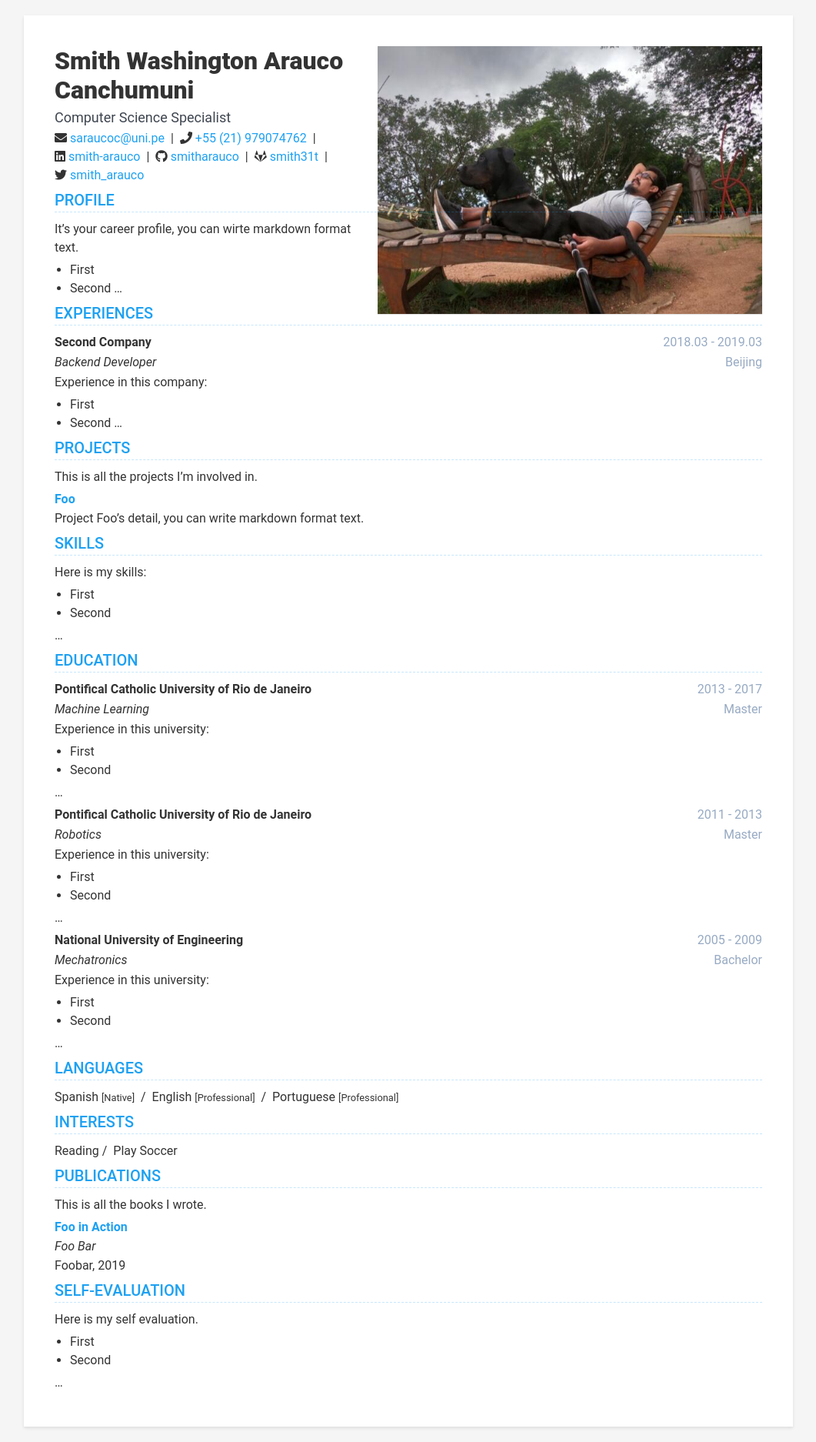
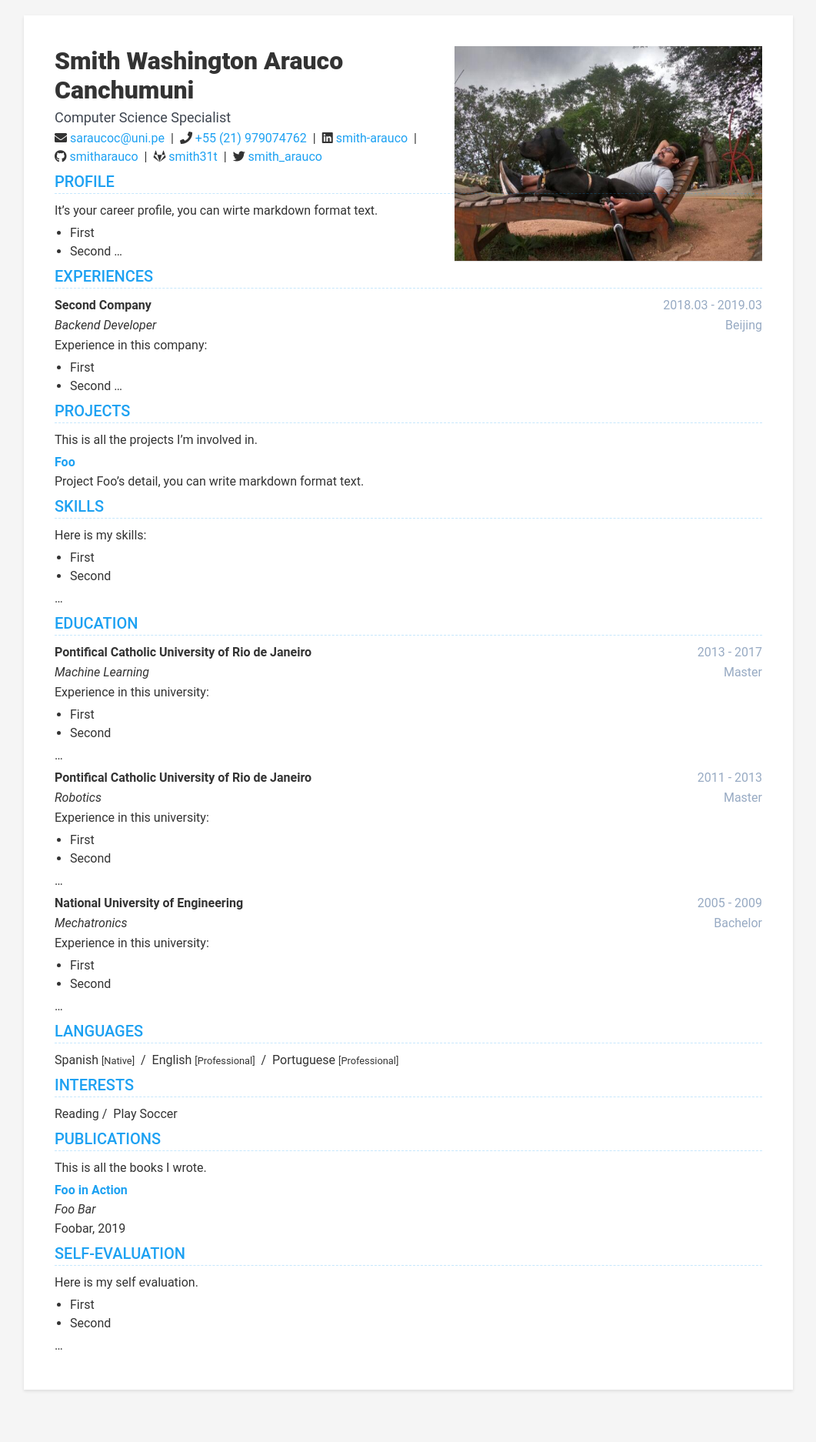
Before and after one commit to smitharauco/https-smitharauco.github.io-, a Jekyll site: the page built from index.html, in a window 1280 px wide. Shown: the whole page at 77% size, without its empty margins (109-1170 px from the left). Built offline with Jekyll 4.4.1, drawn with Linux system fonts in a browser that asks for light colours; nearby versions of some CDN libraries; after the commit the page ends 1826 px from its top, so only the background shows below that.

Commit message:
Update header.html

```diff
--- a/_includes/header.html
+++ b/_includes/header.html
@@ -3,7 +3,7 @@
 
     {% if intro.avatar.path and intro.avatar.display %}
     <div class="avatar-container">
-        <img class="avatar" src="{{ site.baseurl }}/assets/images/{{ intro.avatar.path }}" alt="avatar" style="width:500px;">
+        <img class="avatar" src="{{ site.baseurl }}/assets/images/{{ intro.avatar.path }}" alt="avatar" style="width:400px;">
     </div>
 
     <div class="intro-container">
```
